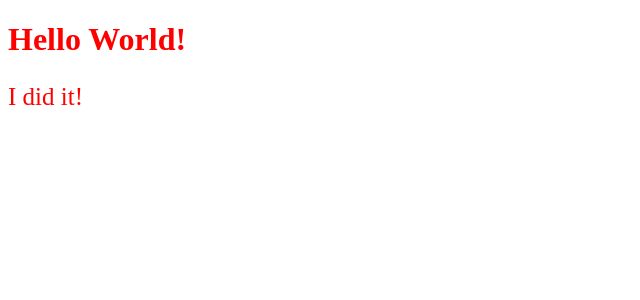
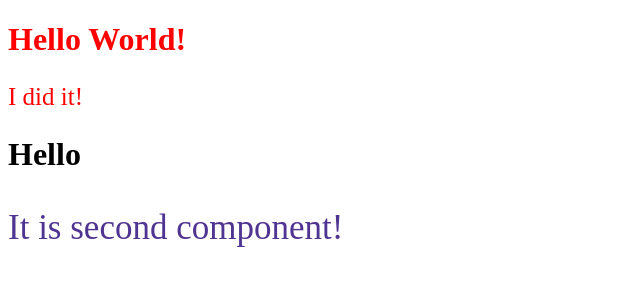
Before and after one commit to NikolayLazarchuk/RiznaComponents, a React (Create React App) app: page / in a window 1280 px wide. Shown: the top 300 px of the page, without its empty margins (0-640 px from the left). Built offline with nearby package versions, Linux system fonts and the light colour scheme.

Commit message:
Add second component

```diff
--- a/src/App.tsx
+++ b/src/App.tsx
@@ -1,9 +1,11 @@
 import { FirstComponent } from './components/FirstComponent'
+import { SecondComponent } from './components/SecondComponent'
 
 function App() {
   return (
     <div>
       <FirstComponent />
+      <SecondComponent />
     </div>
   )
 }
--- /dev/null
+++ b/src/components/SecondComponent/index.jsx
@@ -0,0 +1,7 @@
+import './style.css'
+export const SecondComponent = () => (
+  <div>
+    <h1>{'Hello'}</h1>
+    <p className={'yahoo'}>{'It is second component!'}</p>
+  </div>
+)
--- /dev/null
+++ b/src/components/SecondComponent/style.css
@@ -0,0 +1,4 @@
+.yahoo {
+  color: rgb(80, 52, 145);
+  font-size: 35px;
+}
```
Also changed, not shown: src/components/Новый текстовый документ.txt (deleted).
